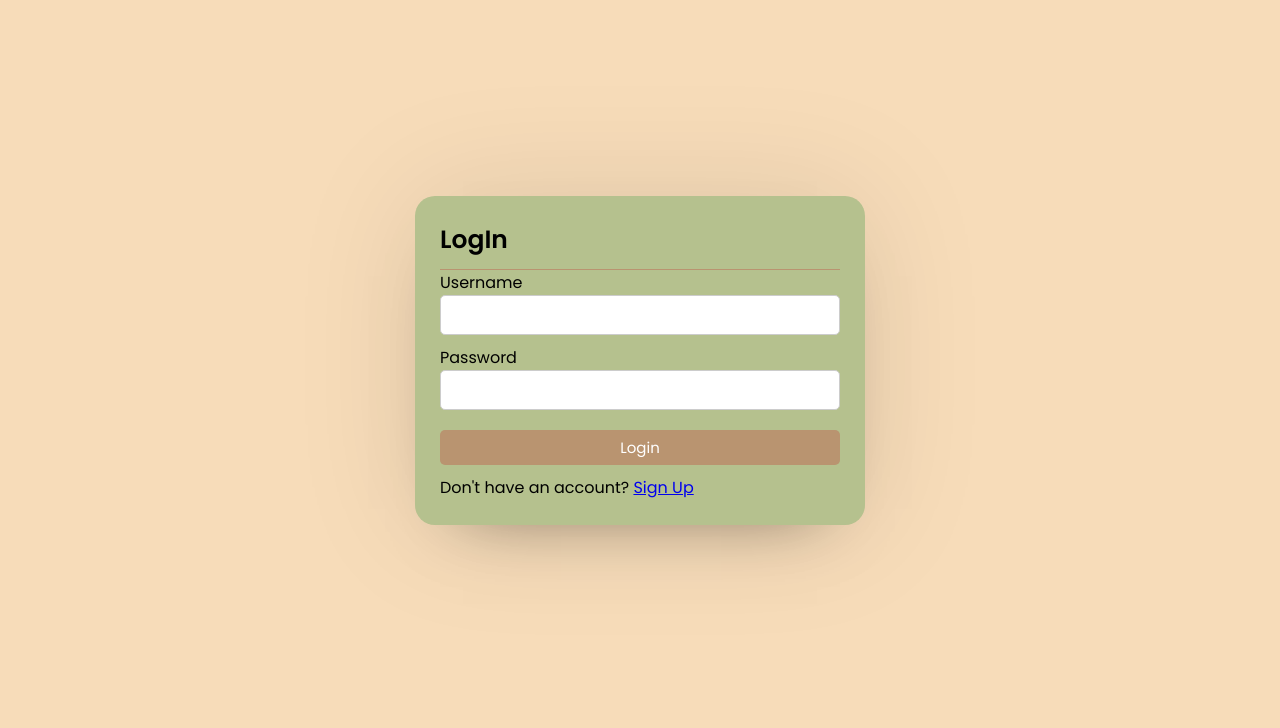
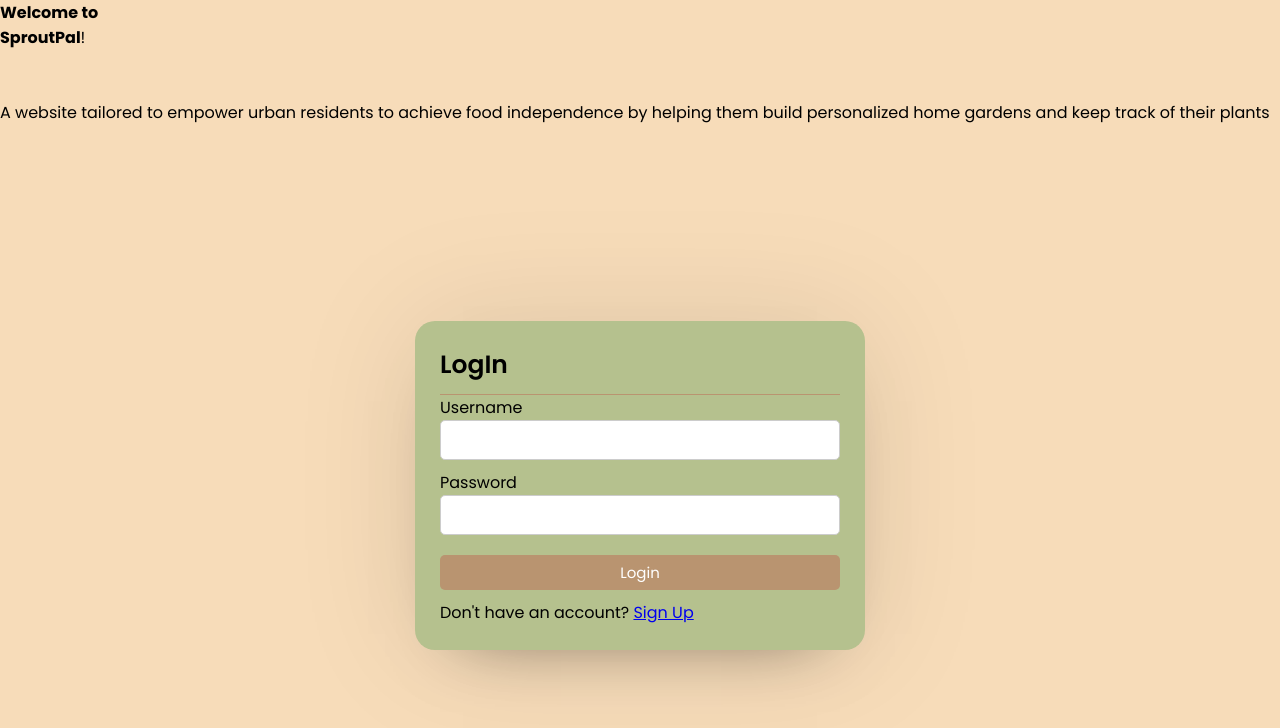
Before and after one commit to zdsujide/sproutpal, a plain HTML site: page index.html in a window 1280 px wide. Drawn offline with Linux system fonts and the light colour scheme.

Commit message:
Update index.html

```diff
--- a/index.html
+++ b/index.html
@@ -9,6 +9,20 @@
     <title>LogIn</title>
 </head>
 <body>
+    <div class="title">
+		<section class="inside">
+
+			<header class="text"><b>Welcome to<br><span>Sprout</span>Pal</b>!</header>
+		</section>
+
+			<br><br>
+			<p class="paragraph">
+				A website tailored to empower urban residents to achieve food independence by
+                helping them build personalized home gardens and keep track of their
+                plants
+			</p>
+	</div>
+
     <div class="container">
         <div class="box form-box">
             <header>LogIn</header>
```
